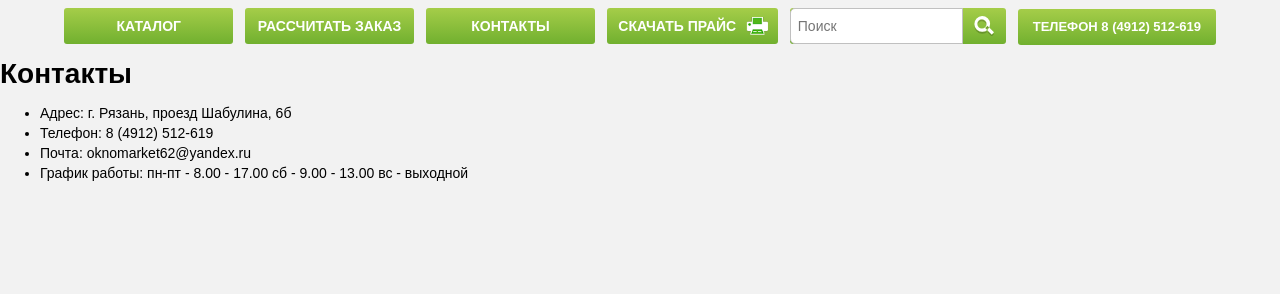
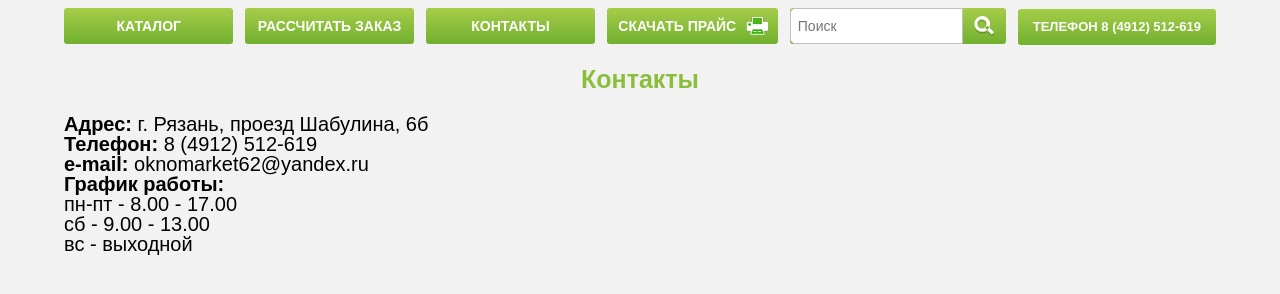
Before and after one commit to Ennitta/okonmarket, a website: page contacts.html in a window 1280 px wide. Shown: the part 142-436 px from the top of the page. Drawn offline with nearby package versions, Linux system fonts and the light colour scheme; files that its build step writes are made by us from their sources.

Commit message:
Контакты

```diff
--- a/contacts.html
+++ b/contacts.html
@@ -27,10 +27,12 @@
     <div class="contacts">
       <h1 class="contacts__title">Контакты</h1>
       <ul class="contacts__list">
-        <li class="contacts__item">Адрес: г. Рязань, проезд Шабулина, 6б</li>
-        <li class="contacts__item">Телефон: 8 (4912) 512-619</li>
-        <li class="contacts__item">Почта: oknomarket62@yandex.ru</li>
-        <li class="contacts__item">График работы: пн-пт - 8.00 - 17.00 сб - 9.00 - 13.00 вс - выходной</li>
+        <li class="contacts__item"><span>Адрес:</span> г. Рязань, проезд Шабулина, 6б</li>
+        <li class="contacts__item"><span>Телефон:</span> 8 (4912) 512-619</li>
+        <li class="contacts__item"><span>e-mail:</span> oknomarket62@yandex.ru</li>
+        <li class="contacts__item"><span>График работы:</span>
+          <div class="contacts__item-time">пн-пт - 8.00 - 17.00<br>сб - 9.00 - 13.00<br>вс - выходной</div>
+        </li>
       </ul>
     </div>
   </body>
--- /dev/null
+++ b/sass/blocks/contacts.scss
@@ -0,0 +1,24 @@
+.contacts {
+  @include container-fluid;
+  font-size: 20px;
+
+  &__title {
+    @include main-title;
+  }
+
+  &__list {
+    display: block;
+    @include list-clear;
+  }
+
+  &__item {
+    margin: 0 auto;
+    span {
+      font-weight: 700;
+    }
+  }
+
+  &__item-time {
+    width: 25%;
+  }
+}
--- a/sass/style.scss
+++ b/sass/style.scss
@@ -14,3 +14,4 @@
 @import "blocks/sliders";
 @import "blocks/social-links";
 @import "blocks/count";
+@import "blocks/contacts";
```
